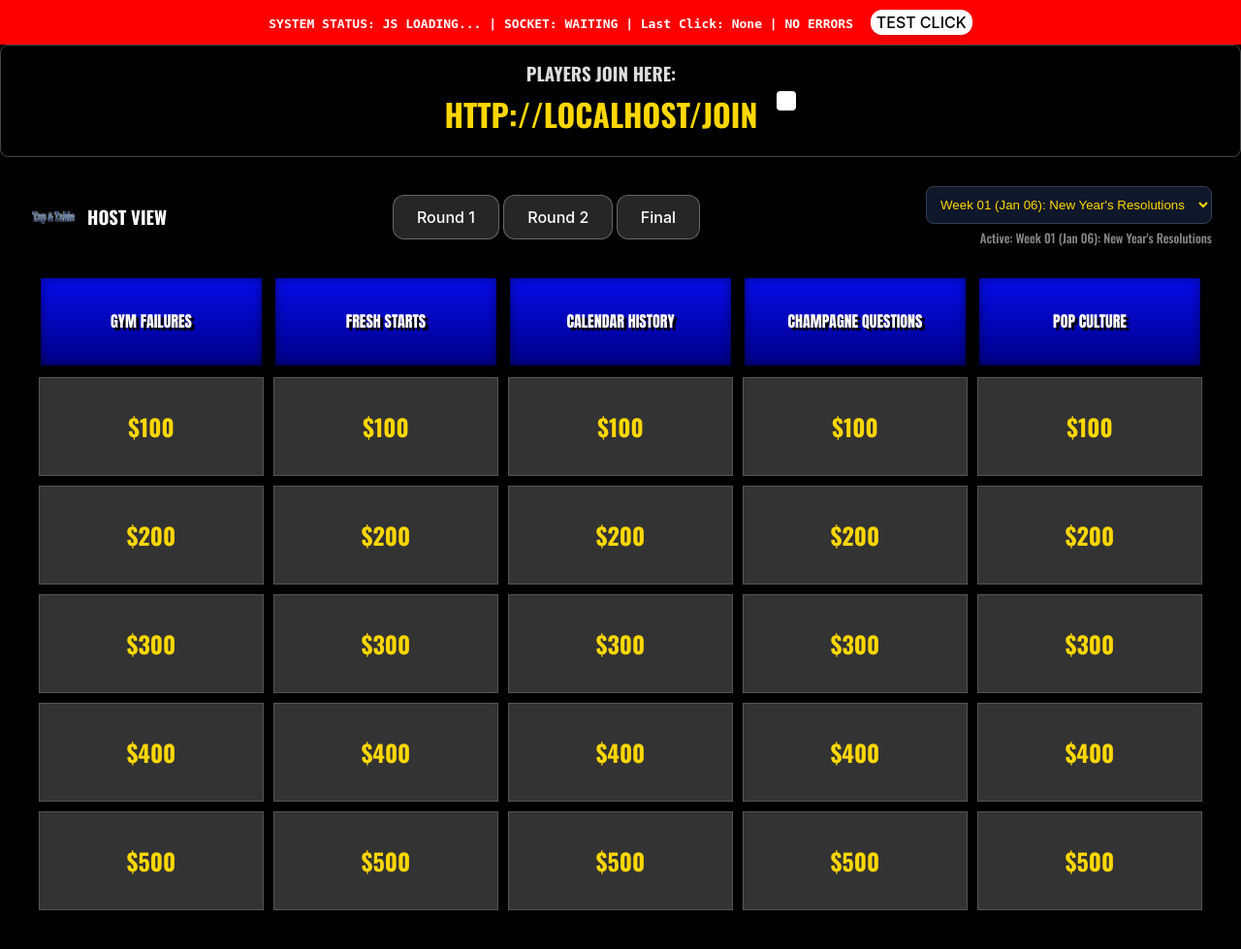
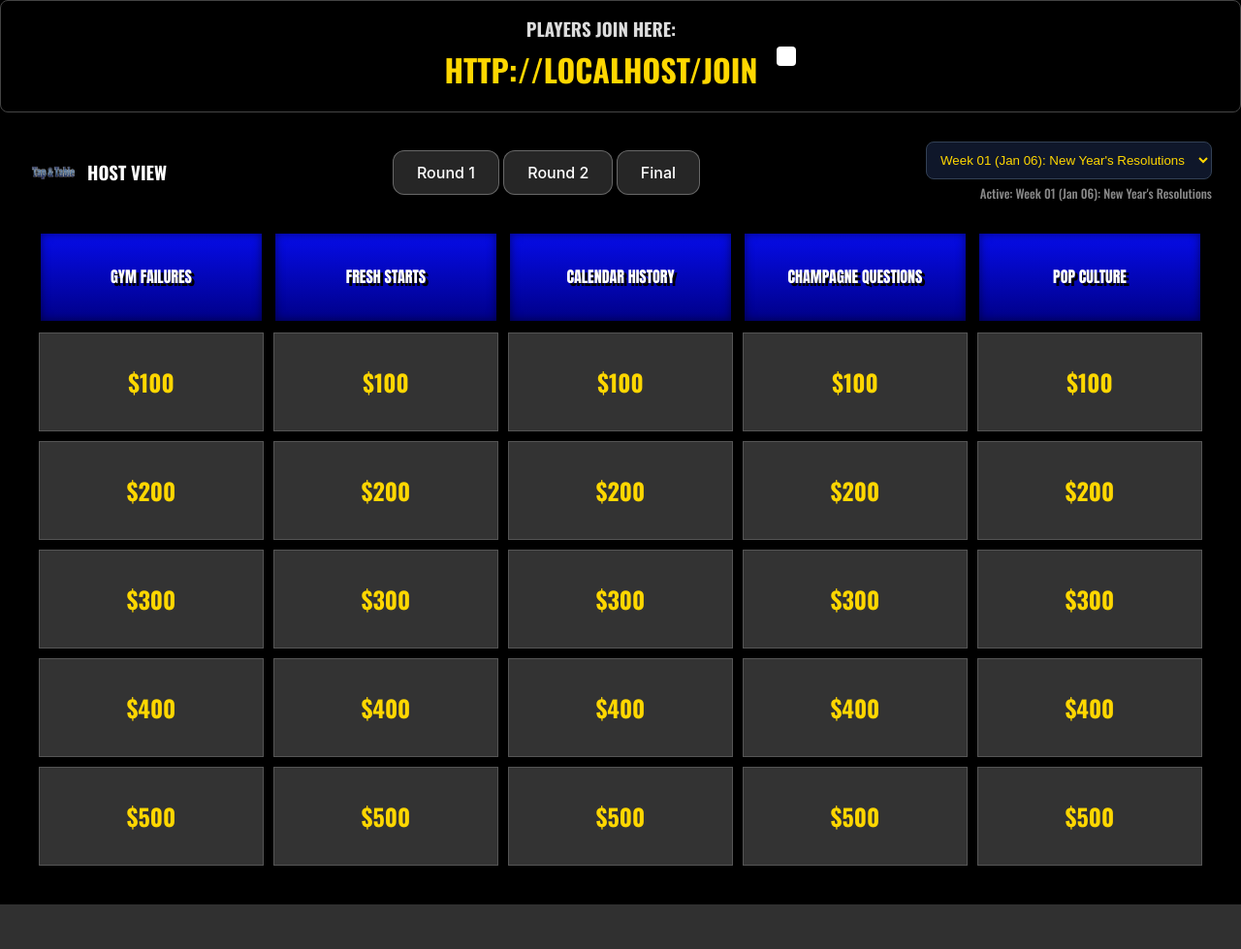
Before and after one commit to lbholmes425/jeopardy-game, a Flask app: page /host in a window 1280 px wide. Shown: the whole page at 97% size. After the commit the page ends 933 px from the top, so only its background shows below. Run offline with Flask 3, Linux system fonts and the light colour scheme; the visitor is signed in with stand-in values (Sample User, id 1); some libraries are stand-ins or nearby versions.

Commit message:
Finalize Host UI: Remove debug overlays, persist z-index fixes

```diff
--- a/templates/host.html
+++ b/templates/host.html
@@ -126,16 +126,7 @@
 
 <body>
     <div class="app-container main-content">
-        <!-- CRITICAL DIAGNOSTICS - REMOVE AFTER FIX -->
-        <div id="sys-status"
-            style="background: red; color: white; padding: 10px; text-align: center; font-weight: bold; font-family: monospace; position: sticky; top: 0; z-index: 99999;">
-            SYSTEM STATUS: <span id="js-stat">JS LOADING...</span> | <span id="sock-stat">SOCKET: WAITING</span> | Last
-            Click: <span id="click-debug">None</span> | <span id="err-log">NO ERRORS</span>
-            <button onclick="alert('Test Click OK')"
-                style="background: white; color: black; padding: 2px 5px; margin-left: 10px;">TEST CLICK</button>
-        </div>
-
-        <!-- CRITICAL FIX: OVERRIDE CONTAINER & Z-INDEX -->
+        <!-- Layout & Z-Index Fixes -->
         <style>
             .app-container {
                 height: auto !important;
@@ -149,37 +140,26 @@
                 overflow: visible !important;
             }
 
+            /* Ensure Header is Topmost for Game Selector */
+            .game-header {
+                position: relative;
+                z-index: 300 !important;
+            }
+
             /* FORCE GRID CELLS TO TOP LAYER */
             .host-grid-cell {
                 z-index: 200 !important;
-                /* Above .control-panel (100) */
             }
 
-            /* Diagnostic Hover - KEEP UNTIL VERIFIED */
             .host-grid-cell:hover {
-                border: 5px solid lime !important;
-                /* Changed to Green for 'Go' */
-                background-color: yellow !important;
-                cursor: pointer !important;
-                transform: scale(1.1);
-                box-shadow: 0 0 15px white;
+                border-color: gold !important;
+                background-color: #444;
+                transform: scale(1.05);
+                box-shadow: 0 0 10px rgba(255, 215, 0, 0.5);
+                z-index: 201 !important;
             }
         </style>
 
-        <script>
-            // GLOBAL CLICK TRACKER
-            document.addEventListener('click', function (e) {
-                const clickDebug = document.getElementById('click-debug');
-                if (clickDebug) {
-                    let target = e.target;
-                    let info = target.tagName;
-                    if (target.className) info += "." + target.className;
-                    if (target.id) info += "#" + target.id;
-                    clickDebug.innerText = info + " @ " + new Date().toLocaleTimeString();
-                    console.log("Global Click:", info, target);
-                }
-            }, true); // Capture phase
-        </script>
 
         <div class="host-join-info">
             <div>
@@ -424,9 +404,6 @@
             const c = el.getAttribute('data-cat');
             const i = parseInt(el.getAttribute('data-index'));
             console.log("Click detected:", r, c, i);
-
-            const sockStatus = socket && socket.connected ? "Connected" : "DISCONNECTED";
-            alert(`DEBUG: Clicked ${c} for $${(i + 1) * 100}\nSocket: ${sockStatus}`);
 
             openClue(r, c, i);
         }
```
